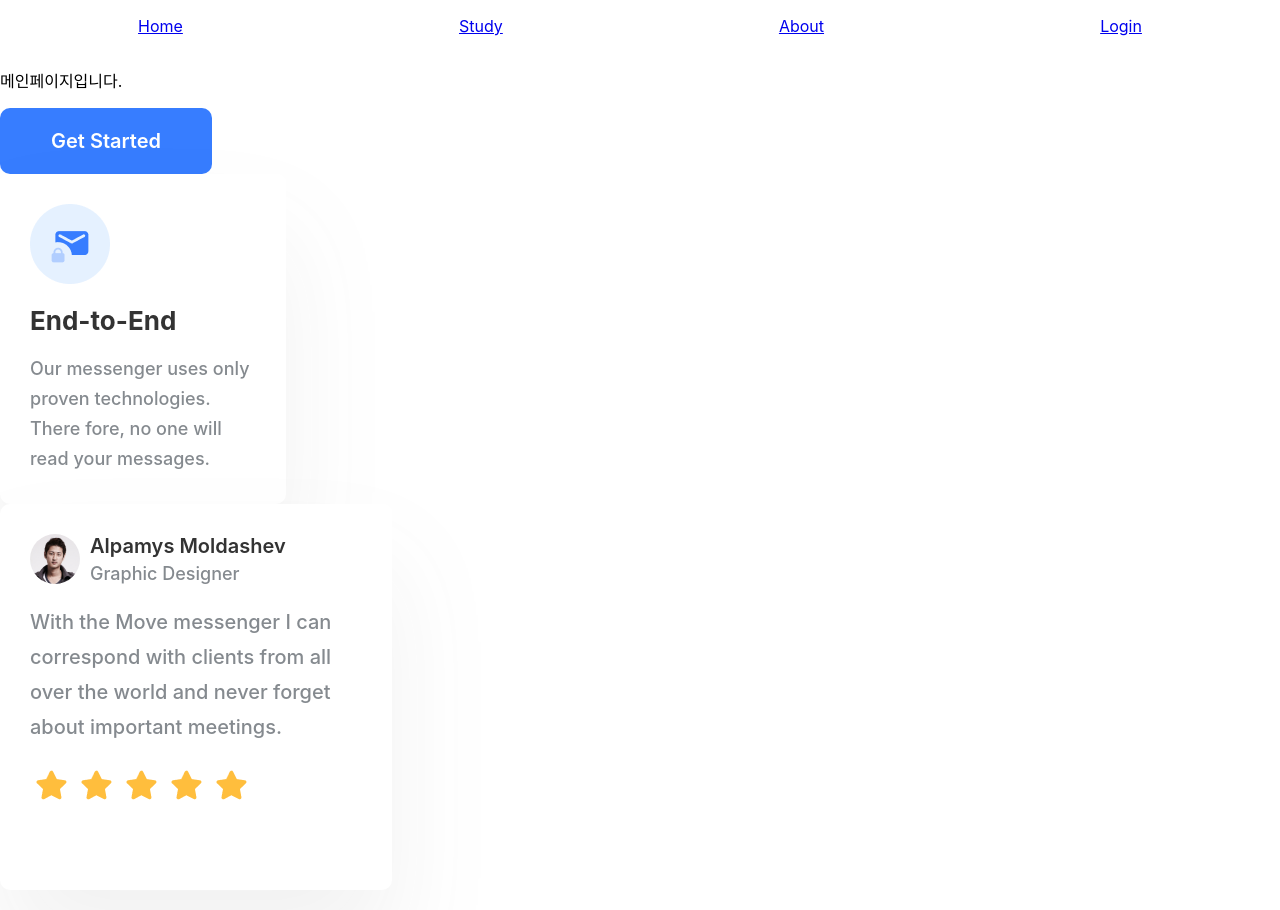
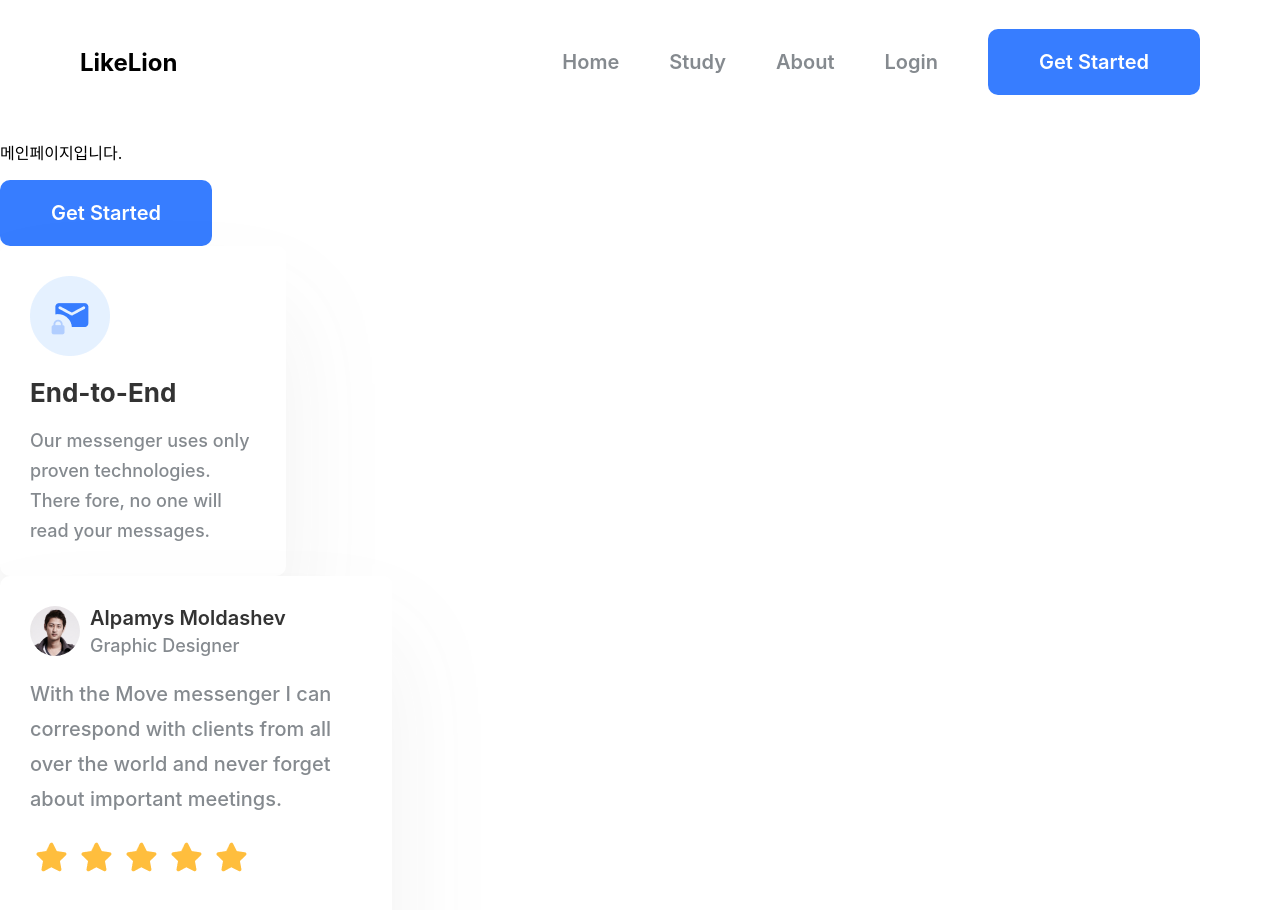
Before and after one commit to hin6150/FrontEnd-Study, a React (Create React App) app: page / in a window 1280 px wide. Shown: the top 910 px of the page. Built offline with nearby package versions, Linux system fonts and the light colour scheme.

Commit message:
Feat - 헤더 작성 및 prettier 수정

```diff
--- a/src/components/Header.js
+++ b/src/components/Header.js
@@ -1,23 +1,47 @@
+/** @jsxImportSource @emotion/react */
 import React from 'react';
 import { Link } from 'react-router-dom';
+import Button from '../mainPage/components/Button';
+import { css } from '@emotion/react';
 
 const Header = () => {
   return (
-    <div style={{ display: 'flex', justifyContent: 'space-around' }}>
-      <Link to={'/'}>
-        <p>Home</p>
-      </Link>
-      <Link to={'/studyCase'}>
-        <p>Study</p>
-      </Link>
-      <Link>
-        <p>About</p>
-      </Link>
-      <Link to={'/login'}>
-        <p>Login</p>
-      </Link>
+    <div
+      style={{
+        display: 'flex',
+        justifyContent: 'space-around',
+        height: '124px',
+        alignItems: 'center',
+        margin: '0 80px',
+      }}
+    >
+      <h2 style={{ flex: 1 }}>LikeLion</h2>
+      <div css={header}>
+        <Link to={'/'}>Home</Link>
+        <Link to={'/studyCase'}>Study</Link>
+        <Link>About</Link>
+        <Link to={'/login'}>Login</Link>
+        <Button width="179" height="53"></Button>
+      </div>
     </div>
   );
 };
 
 export default Header;
+
+const header = css`
+  display: flex;
+  gap: 50px;
+  justify-content: flex-end;
+  align-items: center;
+  flex: 1;
+  & a {
+    text-decoration: none;
+    color: #858a8f;
+    font-family: Inter;
+    font-size: 20px;
+    font-style: normal;
+    font-weight: 600;
+    line-height: 24px;
+  }
+`;
```
Also changed, not shown: 1 other file (tests, documents, lock files or other folders).
